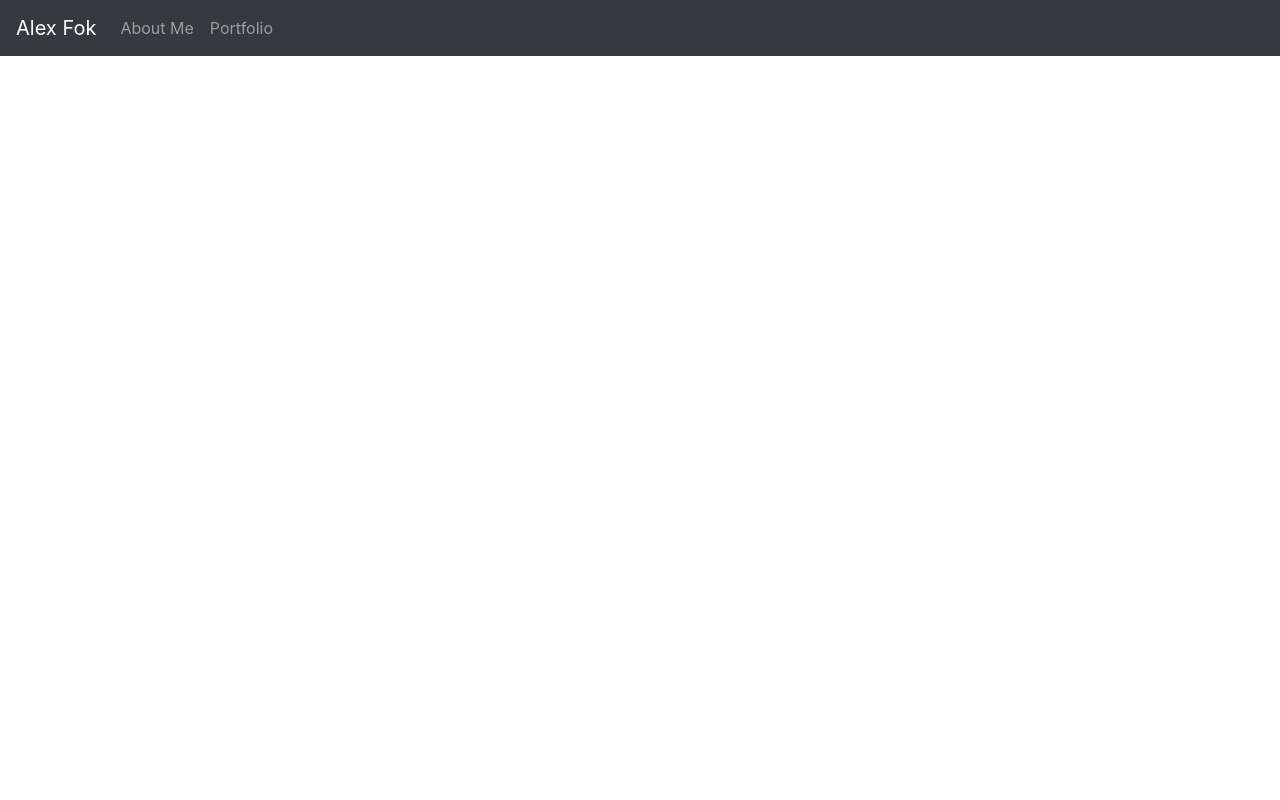
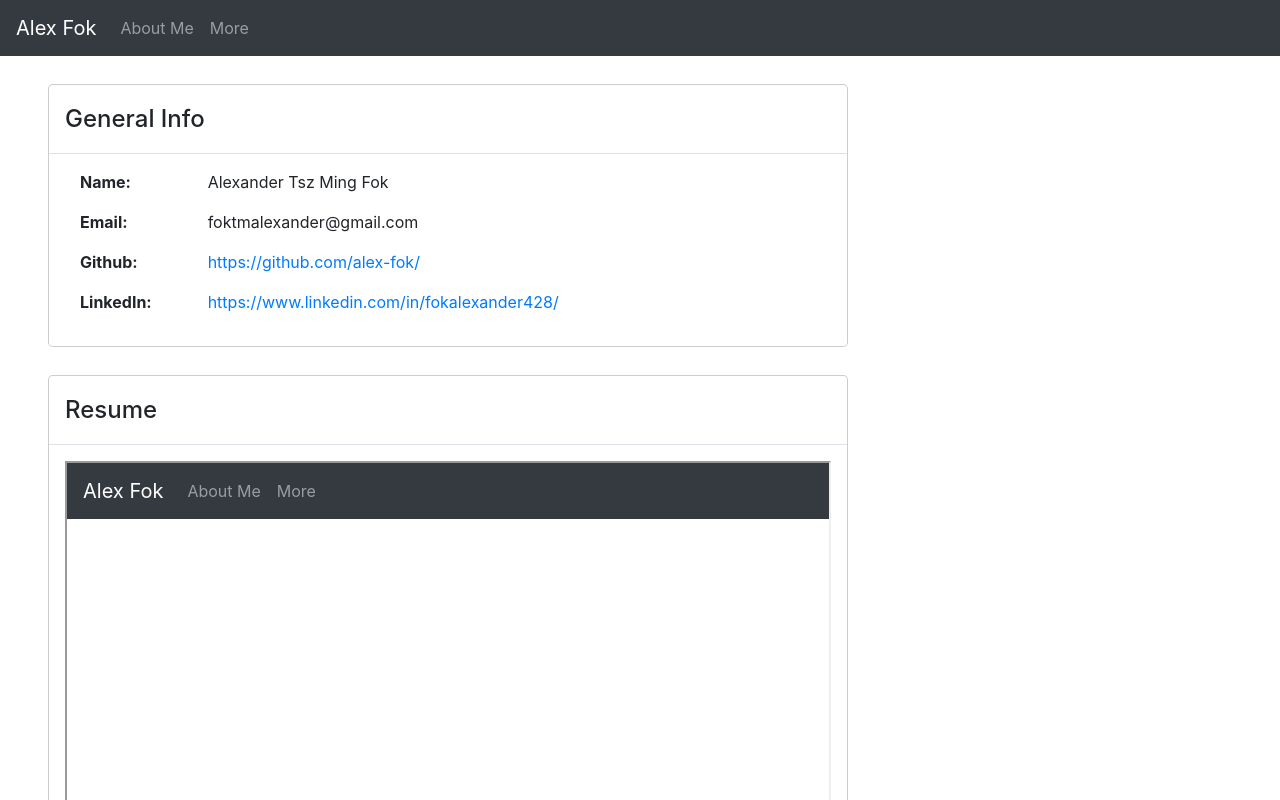
Before and after one commit to alex-fok/Portfolio, a React (Create React App) app: page /more in a window 1280 px wide. Shown: the top 800 px of the page. Built offline with nearby package versions, Linux system fonts and the light colour scheme; the HTML template or start-up script is replaced by a standard one.

Commit message:
Rename 'portfolio' to 'more'

```diff
--- a/src/App.js
+++ b/src/App.js
@@ -1,7 +1,7 @@
 import React from "react";
 import { BrowserRouter as Router, Route, Switch } from "react-router-dom";
 import Home from "./pages/Home";
-import Portfolio from "./pages/Portfolio";
+import More from "./pages/More";
 import Navigator from './components/Navigator';
 
 function App() {
@@ -12,7 +12,7 @@ function App() {
         <Switch>
           <Route exact path="/" component={Home} />
           <Route exact path="/home" component={Home} />
-          <Route exact path="/portfolio" component={Portfolio} />
+          <Route exact path="/more" component={More} />
         </Switch>
       </div>
     </Router>
--- a/src/components/AboutMe/index.js
+++ b/src/components/AboutMe/index.js
@@ -6,7 +6,7 @@ const AboutMe = () => {
       <Fragment>
         <img className='float-left m-2' src='./img/about_me.jpg' alt='self_portrait' />
         <p>
-          My name is Alex. I graduated from University of Oregon in 2016, with Bachelor Degree majoring in Computer Science and Japanese Study. As extension to my studies, I enjoy building web applications with open source libraries, as well as reading Japanese novels as my hobby.
+          My name is Alex. I graduated from University of Oregon in 2016, with Bachelor Degree majoring in Computer Science and Japanese Study. As extension to my studies, I enjoy building web applications with open source libraries, as well as reading Japanese novels.
         </p>
         <p>
           I seek my career in web development, mainly because accessing an web application could be so easy. Instead of having to worry about installing every tool correctly, an application which only requires an URL (and maybe some network settings) to run is quite unbeatable in my opinion. Surely there are better options for heavy lifting, but the light weightness of Web Applications is what draws me to it.
--- a/src/components/PortfolioContainer/index.js
+++ b/src/components/MoreContainer/index.js
@@ -5,7 +5,7 @@ import Col from 'react-bootstrap/Col';
 import Container from 'react-bootstrap/Container';
 import './index.css';
 
-const PortfolioContainer = () => {
+const MoreContainer = () => {
   return (
     <Fragment>
       <ModalWrapper title='General Info'>
@@ -76,4 +76,4 @@ const PortfolioContainer = () => {
   )
 }
 
-export default PortfolioContainer;
+export default MoreContainer;
--- a/src/components/Navigator/index.js
+++ b/src/components/Navigator/index.js
@@ -10,7 +10,7 @@ const Navigator = () => {
           <Nav.Link href='/home'>About Me</Nav.Link>
         </Nav.Item>
         <Nav.Item>
-          <Nav.Link href='/portfolio'>Portfolio</Nav.Link>
+          <Nav.Link href='/more'>More</Nav.Link>
         </Nav.Item>
         </Nav>
     </Navbar>
--- /dev/null
+++ b/src/pages/More.js
@@ -0,0 +1,7 @@
+import MoreContainer from '../components/MoreContainer';
+
+const More = () => {
+  return <MoreContainer />;
+}
+
+export default More;
--- a/src/pages/Portfolio.js
+++ /dev/null
@@ -1,7 +0,0 @@
-import PortfolioContainer from '../components/PortfolioContainer';
-
-const Portfolio = () => {
-  return <PortfolioContainer />;
-}
-
-export default Portfolio;
```
Also changed, not shown: src/components/MoreContainer/index.css (renamed from src/components/PortfolioContainer/index.css).
